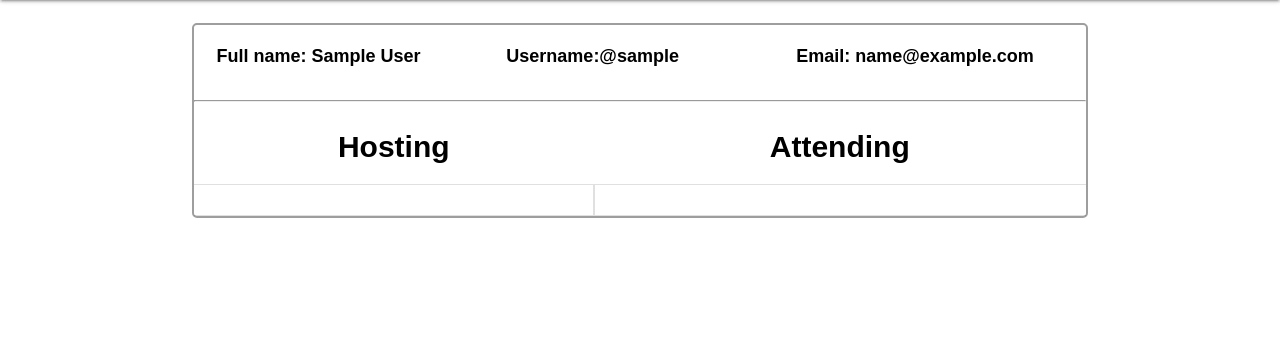
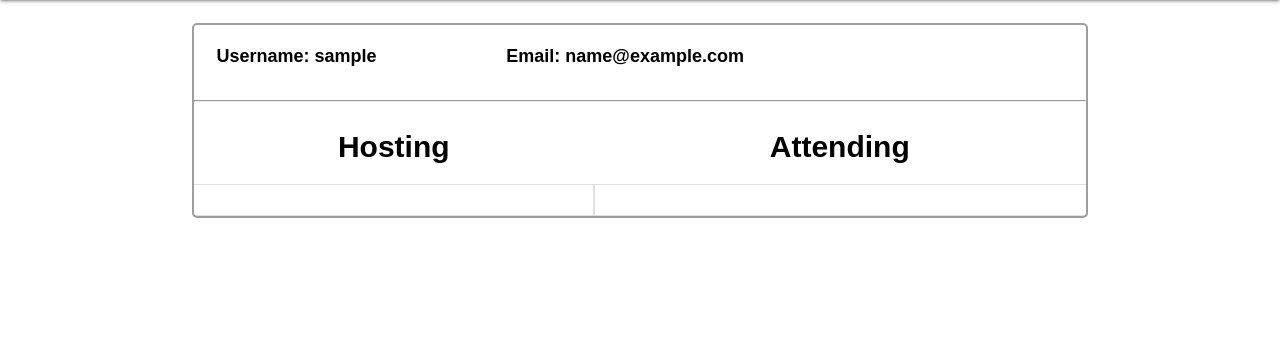
Before and after one commit to jcjv94/Convene-2, a Django app: page /user/ in a window 1280 px wide. Shown: the part 64-420 px from the top of the page. Run offline with Django 3.2, Linux system fonts and the light colour scheme; the visitor is signed in with stand-in values (Sample User, id 1); data that the repository does not hold is empty; some libraries are stand-ins or nearby versions; some web fonts are replaced.

Commit message:
removed full name from profile page and got rid of more junk code in the views and models

```diff
--- a/convene/main_app/templates/user/profile.html
+++ b/convene/main_app/templates/user/profile.html
@@ -6,16 +6,14 @@
     <div style="border: 2px solid #9e9e9e; border-radius: 5px;">
         <div id="profhead" class="col s12">
             <ul style="font-weight: bold; font-size: large">
-                <li id="profhead" class="col s4"> Full name: {{ user.get_full_name }} </li>
-                <li id="profhead" class="col s4"> Username:@{{ user.username }} </li>
+                <!-- <li id="profhead" class="col s4"> Full name: {{ user.get_full_name }} </li> -->
+                <li id="profhead" class="col s4"> Username: {{ user.username }} </li>
                 <li id="profhead" class="col s4"> Email: {{ user.email }}</li>
             </ul>
         </div>
         <div>
             <br><br><br>
             <hr style=" color: #e0e0e0;">
-
-
             <table>
                 <thead>
                     <tr style="font-size: 2rem">
@@ -53,17 +51,10 @@
                             {% endif %}
                             {%endfor%}
                         </td>
-
-
                         <td>
-
                             {% for g in guest%}
                             {%for e in events%}
                             {%if g.is_attending == True and g.event.id == e.id and g.user == user%}
-
-
-
-
                             <div class="row">
                                 <div class="col s2"></div>
                                 <div class="col s8">
```
Also changed, not shown: convene/main_app/models.py (+0 -7 lines).
